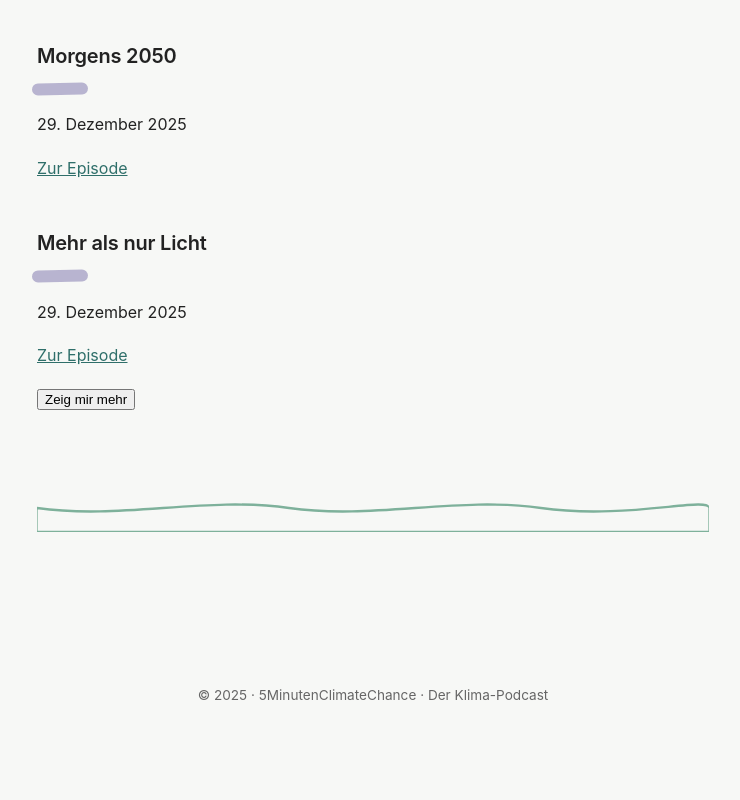
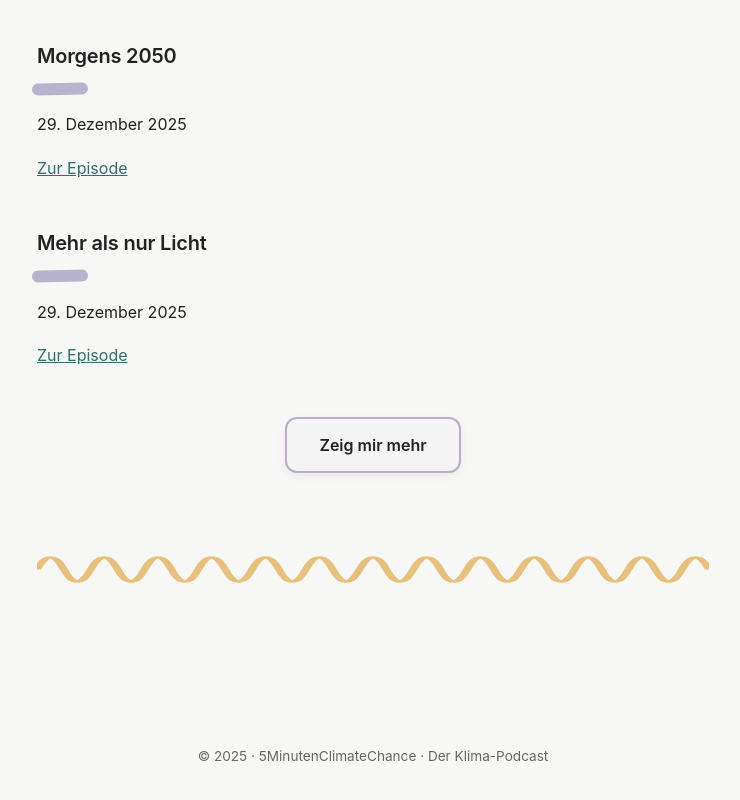
Before and after one commit to 5mcc/5mcc.github.io, a plain HTML site: page Sendungen.html in a window 1280 px wide. Shown: the part 1868-2668 px from the top of the page, without its empty margins (267-1007 px from the left). Before the commit the page ends 2608 px from the top, so only its background shows below. Drawn offline with Linux system fonts and the light colour scheme.

Commit message:
Maybe finally the last one for toady
Please

```diff
--- a/Sendungen.html
+++ b/Sendungen.html
@@ -35,9 +35,16 @@
       Episoden werden geladen ...
     </div>
 
-    <button id="show-more" style="display:none;">
+    <button id="show-more">
       Zeig mir mehr
     </button>
+
+    <div class="wave-divider deep-3">
+        <svg viewBox="0 0 200 55" preserveAspectRatio="none">
+            <path d="M0 28 Q 4 0 8 28 T 16 28 T 24 28 T 32 28 T 40 28 T 48 28 T 56 28 T 64 28 T 72 28 T 80 28 T 88 28 T 96 28 T 104 28 T 112 28 T 120 28 T 128 28 T 136 28 T 144 28 T 152 28 T 160 28 T 168 28 T 176 28 T 184 28 T 192 28 T 200 28" />
+        </svg>
+    </div>
+
   </section>
 
   <noscript>
@@ -45,12 +52,6 @@
       Bitte aktivieren Sie JavaScript, um die Episoden anzuzeigen.
     </p>
   </noscript>
-
-<div class="wave-divider deep-2">
-  <svg viewBox="0 0 1200 48" preserveAspectRatio="none">
-      <path d="M0,24 C150,36 300,12 450,24 C600,36 750,12 900,24 C1050,36 1200,12 1200,24 L1200,48 L0,48 Z"></path>
-  </svg>
-</div>
 
 </main>
 
--- a/css/style.css
+++ b/css/style.css
@@ -185,10 +185,10 @@ p.en {
 p.en::before {
     content: "";
     position: absolute;
-    top: -0.5em;
-    left: -3.5rem;
-    width: 9rem;
-    height: 10px;
+    top: -0.6em;
+    left: -3.2rem;
+    width: 8rem;
+    height: 14px;
 }
 
 p.en:nth-of-type(6n+1)::before {
@@ -315,6 +315,60 @@ footer {
 }
 
 /* =========================
+   Show More Button
+   ========================= */
+
+#show-more {
+    display: none;
+    margin: 3rem auto 2rem;
+    padding: 1rem 2rem;
+    border-radius: 12px;
+    border: 2px solid rgba(156,135,178,0.65);
+    background: #f4f4f4;
+    color: #222;
+    font-family: inherit;
+    font-size: 1rem;
+    font-weight: 600;
+    cursor: pointer;
+    transition: all 0.2s ease;
+    box-shadow: 0 3px 10px rgba(0,0,0,0.06);
+    text-align: center;
+    max-width: 200px;
+}
+
+#show-more:hover {
+    transform: translateY(-3px);
+    box-shadow: 0 8px 20px rgba(0,0,0,0.1);
+    border-color: rgba(156,135,178,0.85);
+    background: #f0f0f0;
+}
+
+#show-more:active {
+    transform: translateY(-1px);
+}
+
+#show-more.show {
+    display: block;
+    animation: fadeInUp 0.4s ease-out;
+}
+
+@keyframes fadeInUp {
+    from {
+        opacity: 0;
+        transform: translateY(15px);
+    }
+    to {
+        opacity: 1;
+        transform: translateY(0);
+    }
+}
+
+/* Optional: Hide button when all episodes are shown */
+#show-more.hidden {
+    display: none !important;
+}
+
+/* =========================
    Logo (top right)
    ========================= */
 
--- a/js/episodes.js
+++ b/js/episodes.js
@@ -11,10 +11,16 @@ fetch("/episodes.json")
   .then(episodes => {
     renderEpisodes(episodes);
     if (episodes.length > visibleCount) {
-      showMoreBtn.style.display = "inline-block";
+      // Add 'show' class instead of changing inline style
+      showMoreBtn.classList.add('show');
       showMoreBtn.addEventListener("click", () => {
         visibleCount += 10;
         renderEpisodes(episodes);
+
+        // Hide button if all episodes are shown
+        if (visibleCount >= episodes.length) {
+          showMoreBtn.classList.remove('show');
+        }
       });
     }
   })
```
Also changed, not shown: 5MinutenClimateChance.html (+3 -3 lines), Impressum.html (+3 -10 lines), Neues.html (+3 -3 lines), Team.html (+3 -3 lines), episode.html (+3 -0 lines).
